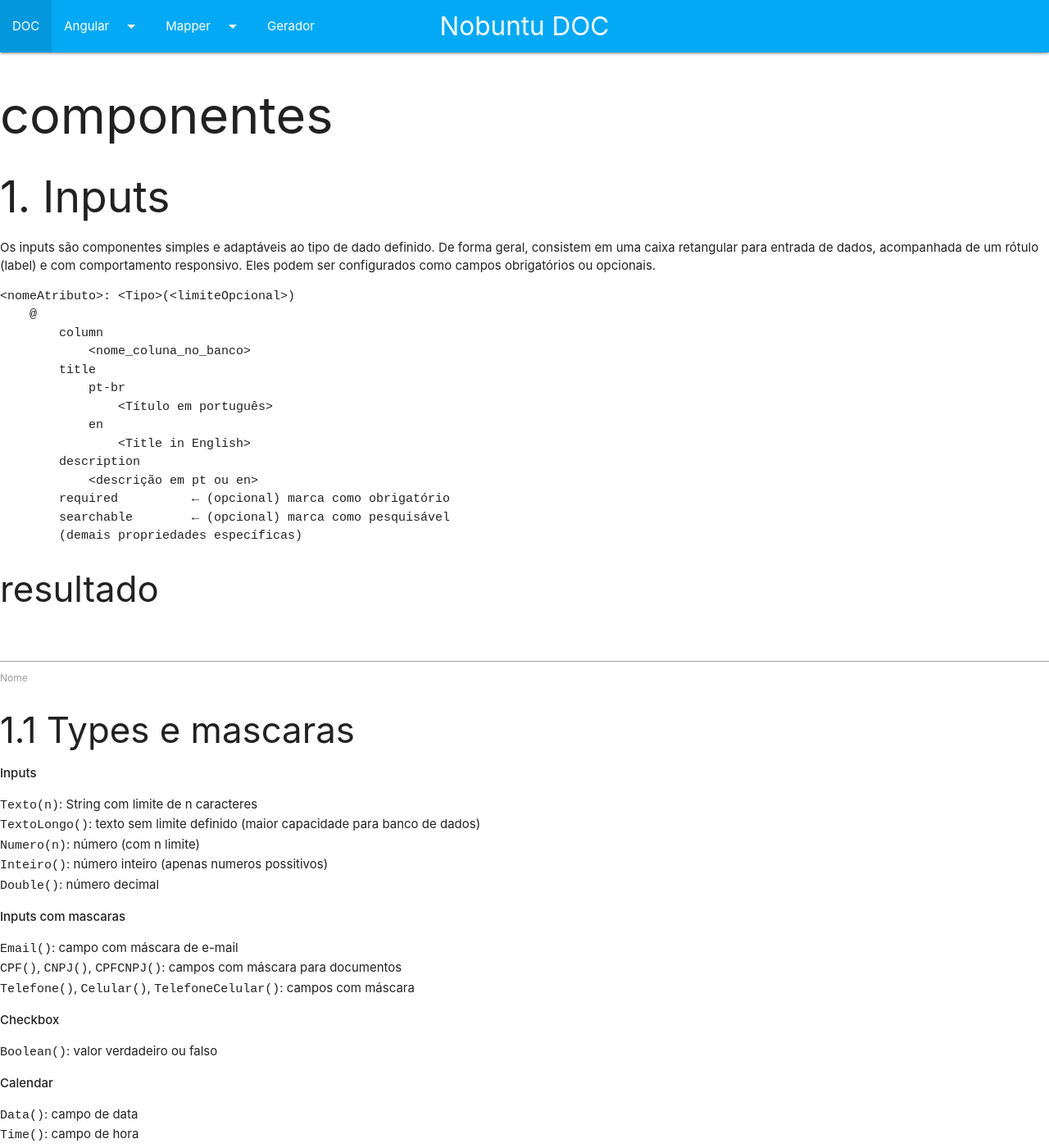
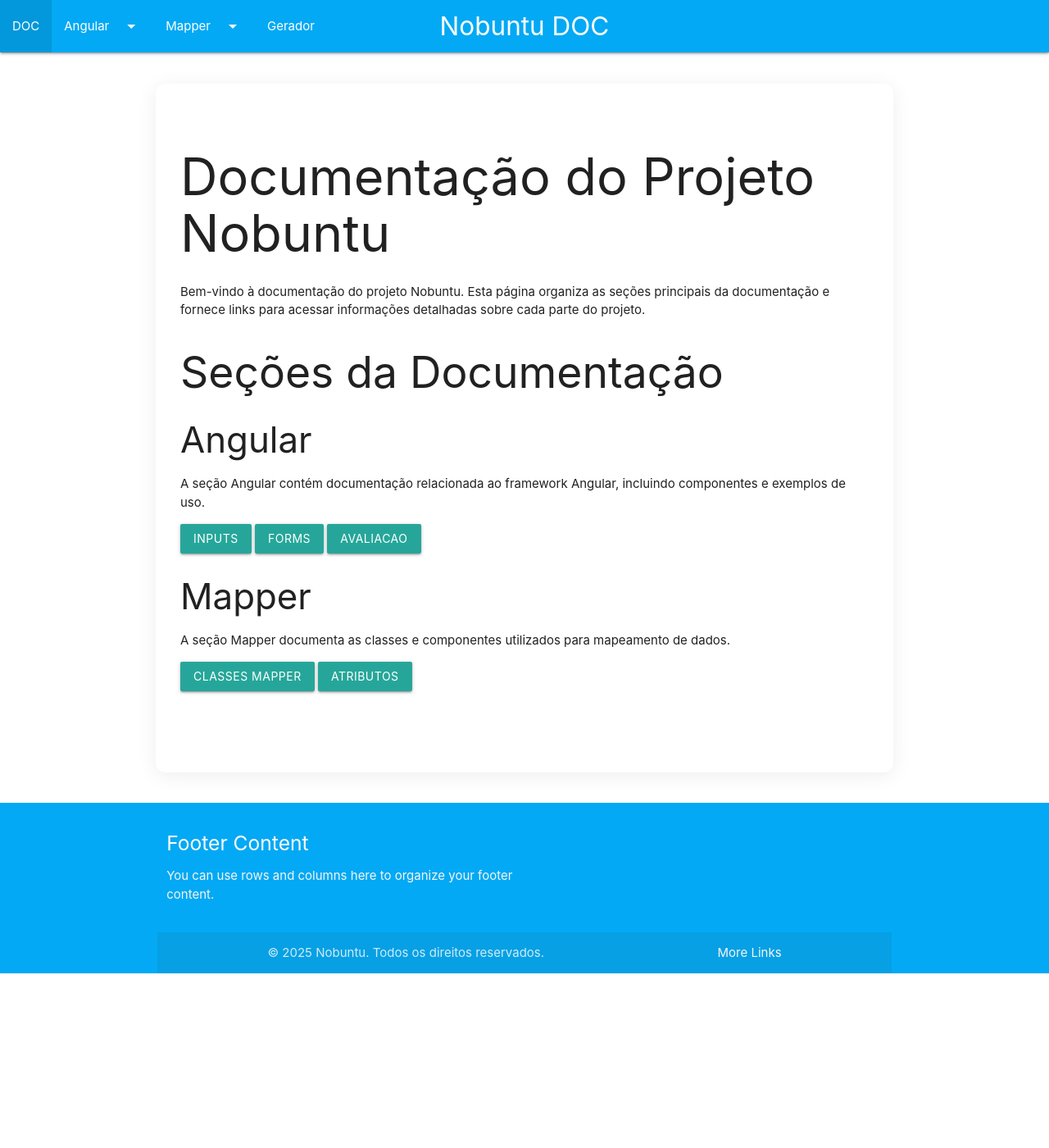
Before and after one commit to nobuntu-br/nobuntu-br.github.io, a Jekyll site: the page built from index.md, in a window 1280 px wide and 1400 px high. Shown: the whole window at 82% size. Built offline with Jekyll 4.4.1, drawn with Linux system fonts in a browser that asks for light colours; some of the changed text lies outside the part shown.

Commit message:
Update index.md

````diff
--- a/index.md
+++ b/index.md
@@ -1,242 +1,29 @@
 ---
 layout: default
 title: DOC componentes
+css:
+  - material-style.css
 ---
 
-# componentes
+# Documentação do Projeto Nobuntu
 
+Bem-vindo à documentação do projeto Nobuntu. Esta página organiza as seções principais da documentação e fornece links para acessar informações detalhadas sobre cada parte do projeto.
 
-## 1. Inputs
+## Seções da Documentação
 
- Os inputs são componentes simples e adaptáveis ao tipo de dado definido. De forma geral, consistem em uma caixa retangular para entrada de dados, acompanhada de um rótulo (label) e com comportamento responsivo.
-Eles podem ser configurados como campos obrigatórios ou opcionais.
+### Angular
 
-```
-<nomeAtributo>: <Tipo>(<limiteOpcional>)
-    @
-        column
-            <nome_coluna_no_banco>
-        title
-            pt-br
-                <Título em português>
-            en
-                <Title in English>
-        description
-            <descrição em pt ou en>
-        required          ← (opcional) marca como obrigatório
-        searchable        ← (opcional) marca como pesquisável
-        (demais propriedades específicas)
-```
-### resultado
+A seção Angular contém documentação relacionada ao framework Angular, incluindo componentes e exemplos de uso.
 
-<div class="outlined-textfield">
-  <input type="text" placeholder="" id="nome" />
-  <label for="nome">Nome</label>
-</div>
+<!-- <a class="waves-effect waves-light btn" href="angular">Componentes Angular</a> -->
 
-### 1.1 Types e mascaras
+<a class="waves-effect waves-light btn" href="/angular/inputs">Inputs</a>
+<a class="waves-effect waves-light btn" href="/angular/forms">Forms</a>
+<a class="waves-effect waves-light btn" href="/angular/avaliacao">Avaliacao</a>
 
-**Inputs**
-- `Texto(n)`: String com limite de n caracteres
-- `TextoLongo()`: texto sem limite definido (maior capacidade para banco de dados)
-- `Numero(n)`: número (com n limite)
-- `Inteiro()`: número inteiro (apenas numeros possitivos)
-- `Double()`: número decimal
+### Mapper
 
-**Inputs com mascaras**
-- `Email()`: campo com máscara de e-mail
-- `CPF()`, `CNPJ()`, `CPFCNPJ()`: campos com máscara para documentos
-- `Telefone()`, `Celular()`, `TelefoneCelular()`: campos com máscara
+A seção Mapper documenta as classes e componentes utilizados para mapeamento de dados.
 
-**Checkbox**
-- `Boolean()`:  valor verdadeiro ou falso
-
-**Calendar**
-- `Data()`: campo de data
-- `Time()`: campo de hora
-- `DateTime()`: campo com data e hora
-
-**Select**
-- `Opcoes()`: campo com opcoes para selecionar 1 ou mais
-
-****
-
-### Exemplo
-
-![atributo](assets/imagens/atributo.png)
-
-```
-nome: Texto(60)
-    @
-        column
-            nome
-        title
-            pt-br
-                Nome
-            en
-                Name
-        description
-            pt
-                Nome completo do cliente
-        required
-```
-
-### 1.2 Tipo `Opcoes()` (Select)
-
-Permite criar listas de seleção com valores definidos.
-![opcoes](assets/imagens/opcoes.png)
-
-para isso deve
-* colocar o tipo `Opcoes()` no campo
-* propriedades do atributo deve inserir `limiteSelecionado` com valores inteiros
-* `opcoes`, onde cada valor deve ter:
- * `pt` o titulo em pt-br
- * `en` o titulo em ingles
- * `dbSave` o nome que serar salvo no banco de dados
-
-```
-<nomeAtributo>: Opcoes()
-    @
-        column
-            <nome_coluna_no_banco>
-        title
-            pt-br
-                <Título em português>
-            en
-                <Title in English>
-        required
-        limiteSelecionado
-            1
-        opcoes
-            <exemplo1>
-                pt
-                    <exemplo1_nome_opcao_portugues>
-                en
-                    <exemplo1_nome_opcao_ingles>
-                dbSave
-                    <exemplo1_nome_opcao_registrado_banco_dados>
-            <exemplo2>
-                pt
-                    <exemplo2_nome_opcao_portugues>
-                en
-                    <exemplo2_nome_opcao_ingles>
-                dbSave
-                    <exemplo2_nome_opcao_registrado_banco_dados>
-
-            (...)
-```
-
-### Exemplo
-
-```
-tipoConta: Opcoes()
-    @
-        column
-            tipo_conta
-        title
-            pt-br
-                Tipo de Conta
-            en
-                Account Type
-        required
-        limiteSelecionado
-            1
-        opcoes
-            Corrente
-                pt
-                    Corrente
-                en
-                    Checking
-                dbSave
-                    corrente
-            Poupança
-                pt
-                    Poupança
-                en
-                    Savings
-                dbSave
-                    poupanca
-            Pagamento
-                pt
-                    Pagamento
-                en
-                    Payment
-                dbSave
-                    pagamento
-
-```
-
-
-## 2. Formulário de Steps
-
-Para utilizar o Formulário em Steps (etapas), é necessário configurar a classe da seguinte forma:
-
-1. Definir a propriedade `isFormStepper` com o valor `true`, indicando que será utilizado o formulário em etapas.
-1. Adicionar a propriedade `formTabs` com a lista de grupos (etapas) do formulário, na ordem desejada (de cima para baixo).
-### Exemplo de definição na propriedade da classe:
-```
-@
-    (...)
-    isFormStepper
-        true
-    formTabs
-        <passo 1>
-        <passo 2>
-        <passo 3>
-    (...)
-```
-### Atributos no Formulário com Steps
-Cada campo (atributo) do formulário deve indicar a etapa (tab) à qual pertence, utilizando a anotação `formTab`.
-
-Estrutura do atributo:
-```
-<nomeDoAtributo>: <Tipo>(<opcional>)
-    @
-        (...)
-        formTab
-            <passo 2>
-
-```
-### Exemplo completo:
-- propriedade
-```
-@
-    (...)
-    isFormStepper
-        true
-    formTabs
-        Dados
-        Veiculos
-        Importacao
-    (...)
-
-```
-- atributo
-```
-nomeCliente: Texto(60)
-    @
-        column
-            nome_cliente
-        description
-            pt-br
-                Nome do cliente ou da empresa.
-        title
-            pt-br
-                Nome Cliente
-        formTab
-            Dados
-        required
-        searchable
-
-```
-
-## tipos
-opcoes
-arquivo
-
-sub forms
-Menus
-Consultas
-Ambientes
-
----
+<a class="waves-effect waves-light btn" href="/mapper/class">Classes mapper</a>
+<a class="waves-effect waves-light btn" href="/mapper/input">Atributos</a>
````
